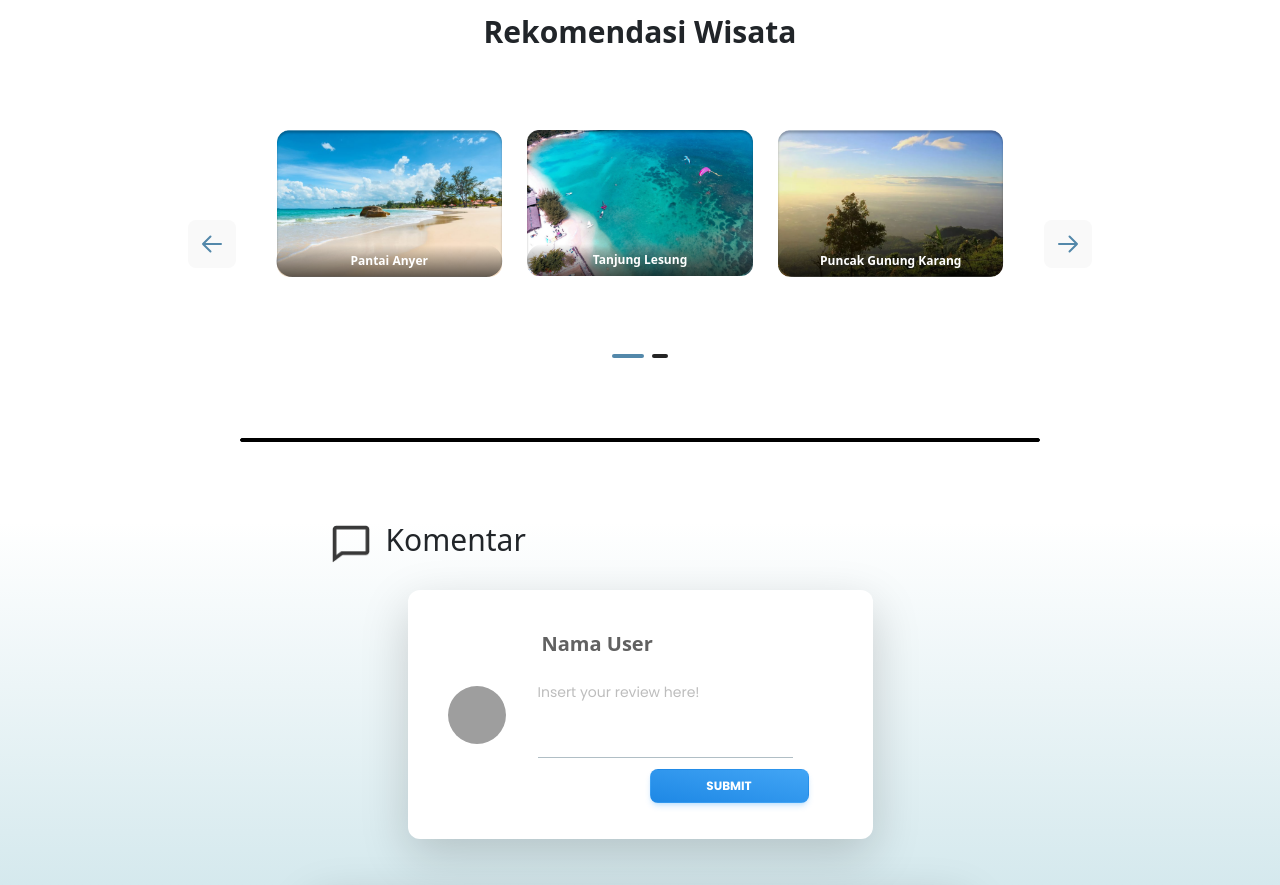
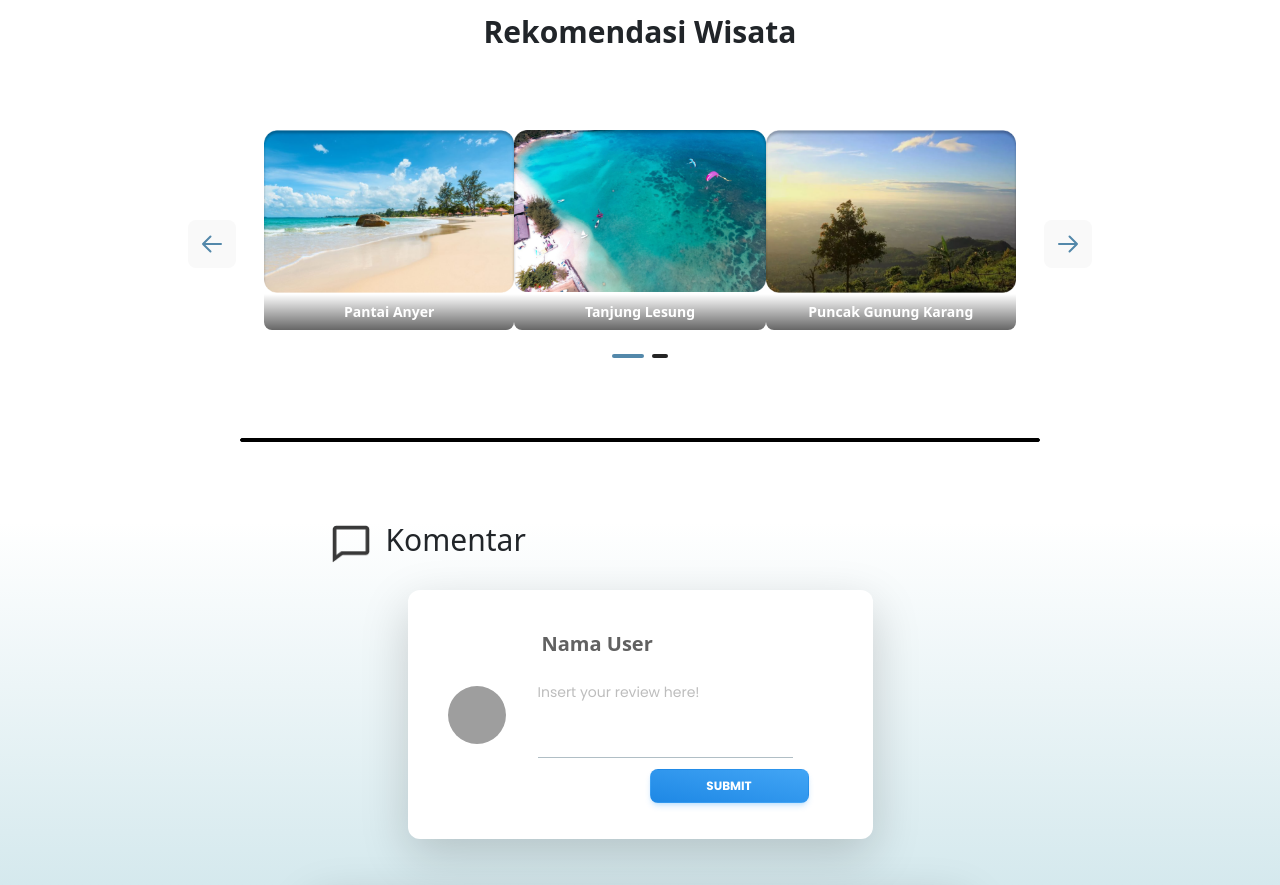
Before and after one commit to raihan-rizky/banten-panglipur, a React (Vite) app: page /budaya/1 in a window 1280 px wide. Shown: the part 1080-1965 px from the top of the page. Built offline with nearby package versions, Linux system fonts and the light colour scheme; no server answers; grey boxes are pictures that could not be loaded.

Commit message:
fetch api and fix card

```diff
--- a/src/components/common/ImageWithCaption.jsx
+++ b/src/components/common/ImageWithCaption.jsx
@@ -1,4 +1,5 @@
 /* eslint-disable react/prop-types */
+import React from 'react';
 import { useNavigate } from 'react-router-dom';
 
 const ImageWithCaption = ({ imageSrc, caption, imageId }) => {
@@ -9,33 +10,19 @@ const ImageWithCaption = ({ imageSrc, caption, imageId }) => {
   };
 
   return (
-    <div className="relative md-max:min-w-[298px] vs-max:min-w-[198px] text-center text-white min-w-[398px] min-h-[122px]">
+    <div className="relative text-center text-white max-w-[400px] h-[200px]">
       <img
         loading="lazy"
         src={imageSrc}
         alt={caption}
-        className="w-full h-auto rounded-lg hover:saturate-200"
+        className="w-full h-auto rounded-lg cursor-pointer hover:saturate-200"
         onClick={() => handleImageClick(imageId, imageSrc)}
       />
-      <div className="container md-max:text-xs md-max:font-medium md-max:min-h-10 absolute min-h-14 font-[700] bottom-0 left-1/2 transform -translate-x-1/2 bg-gradient-to-t from-black/60 to-transparent px-4 py-2 rounded-[20px]">
-        {caption}
+      <div className="absolute bottom-0 left-0 right-0 bg-gradient-to-t from-black/60 to-transparent px-4 py-2 rounded-b-lg">
+        <p className="font-semibold text-xs md:text-sm">{caption}</p>
       </div>
     </div>
   );
 };
 
-const ImageWithCaption2 = ({ imageSrc, caption }) => {
-  return (
-    <div className="relative text-center text-white max-w-[398px] max-h-[122px]">
-      <img loading="lazy" src={imageSrc} alt={caption} className="w-[90%] h-auto rounded-lg" />
-      <div className="container w-[90%] text-xs absolute font-[700] -translate-y-[100%] left-1/2 transform -translate-x-1/2 bg-gradient-to-t from-black/60 to-transparent px-4 py-2 rounded-[20px]">
-        {caption}
-      </div>
-    </div>
-  );
-};
-
-export {
-  ImageWithCaption,
-  ImageWithCaption2 as default
-};
+export default ImageWithCaption;
--- a/src/components/specific/Beranda/DestinasiPilihan.jsx
+++ b/src/components/specific/Beranda/DestinasiPilihan.jsx
@@ -2,7 +2,7 @@ import { useState, useEffect } from "react";
 import axios from "axios";
 import { Link } from "react-router-dom";
 import Marquee from 'react-fast-marquee';
-import { ImageWithCaption } from "../../common/ImageWithCaption.jsx";
+import ImageWithCaption from "../../common/ImageWithCaption.jsx"; // Pastikan impor sesuai dengan eksport default
 
 const duplicateImages = (images) => {
   return [...images, ...images, ...images];
@@ -15,15 +15,17 @@ const DestinasiPilihan = () => {
   useEffect(() => {
     const fetchPlaces = async () => {
       try {
-        const response = await axios.get('http://localhost:3000/places');
+        const response = await axios.get('https://backend-api-capstone-bdt-deploy.vercel.app/places');
         const places = response.data.places;
 
-        // Filter only places with category "Pariwisata"
-        const wisataPlaces = places.filter(place => place.category === "Pariwisata");
+        // Filter places with IDs from 1 to 6 and category "Pariwisata"
+        const filteredPlaces = places.filter(place => (
+          place.category === "Pariwisata" && place.id_place >= 1 && place.id_place <= 10
+        ));
 
-        // Transform the places to match the structure needed for the component
-        const transformedPlaces = wisataPlaces.map(place => ({
-          src: place.image_place, // Assuming there's an image_url field
+        // Transform the filtered places to match the structure needed for the component
+        const transformedPlaces = filteredPlaces.map(place => ({
+          src: place.image_place,
           caption: place.place_name,
           id: place.id_place
         }));
--- a/src/components/specific/Budaya/CardContainer.jsx
+++ b/src/components/specific/Budaya/CardContainer.jsx
@@ -42,7 +42,7 @@ const CombinedCardComponent = () => {
     useEffect(() => {
         const fetchPlaces = async () => {
             try {
-                const response = await axios.get('http://localhost:3000/places');
+                const response = await axios.get('https://backend-api-capstone-bdt-deploy.vercel.app/places');
                 console.log(response.data);
                 if (response.data && response.data.places) {
                     setPlaces(response.data.places);
--- a/src/components/specific/Wisata/CardContainer.jsx
+++ b/src/components/specific/Wisata/CardContainer.jsx
@@ -42,7 +42,7 @@ const CombinedCardComponent = () => {
     useEffect(() => {
         const fetchPlaces = async () => {
             try {
-                const response = await axios.get('http://localhost:3000/places');
+                const response = await axios.get('https://backend-api-capstone-bdt-deploy.vercel.app/places');
                 console.log(response.data);
                 if (response.data && response.data.places) {
                     setPlaces(response.data.places);
--- a/src/views/templates/TemplateCreator.jsx
+++ b/src/views/templates/TemplateCreator.jsx
@@ -15,7 +15,7 @@ const IsiContent = () => {
   const [description, setDescription] = useState('');
 
   useEffect(() => {
-    fetch('http://localhost:3000/places')
+    fetch('https://backend-api-capstone-bdt-deploy.vercel.app/places')
       .then(response => {
         if (!response.ok) {
           throw new Error('Network response was not ok');
```
